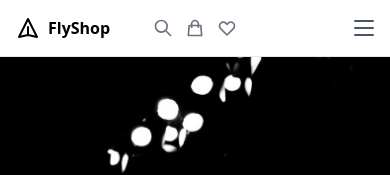
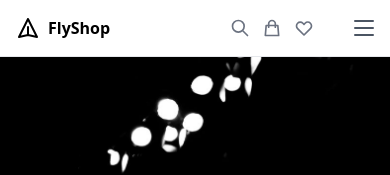
Before and after one commit to coronasco/nextjs-e-comm, a Next.js app: page / in a window 390 px wide. Shown: the top 175 px of the page. Built offline with nearby package versions, Linux system fonts and the light colour scheme.

Commit message:
some updates

```diff
--- a/components/header.js
+++ b/components/header.js
@@ -32,7 +32,7 @@ function Header() {
         </div>
       </div>
       <div className="px-4 md:px-0 container mx-auto">
-        <div className="grid grid-cols-3 flex items-center py-4">
+        <div className="flex justify-between items-center py-4">
           <div className="flex items-center">
             <svg
               xmlns="http://www.w3.org/2000/svg"
@@ -50,7 +50,7 @@ function Header() {
             </svg>
             <span className="font-bold ml-2">FlyShop</span>
           </div>
-          <div className="hidden md:flex gap-5 text-gray-600 justify-center">
+          <div className="hidden md:flex space-x-5 text-gray-600 justify-center">
             <Link href="/">
               <a>Home</a>
             </Link>
@@ -64,7 +64,8 @@ function Header() {
               <a>Contact</a>
             </Link>
           </div>
-          <div className="flex gap-3 text-gray-500 justify-center md:justify-end">
+          <div className="flex items-center">
+            <div className="flex space-x-3 text-gray-500 justify-end">
               <div className="hover:text-gray-900 transition-all cursor-pointer">
                 <svg
                   xmlns="http://www.w3.org/2000/svg"
@@ -114,7 +115,7 @@ function Header() {
                 </svg>
               </div>
             </div>
-          <div className="flex justify-end">
+            <div className="flex justify-end ml-10 md:ml-0">
               <div
                 className="h-[16px] w-5 flex flex-col justify-between md:hidden"
                 onClick={handleClick}
@@ -140,6 +141,7 @@ function Header() {
                       : ""
                   } m-btn-line`}
                 ></div>
+              </div>
             </div>
           </div>
         </div>
```
Lines whose indentation alone changed are shown as unchanged.
